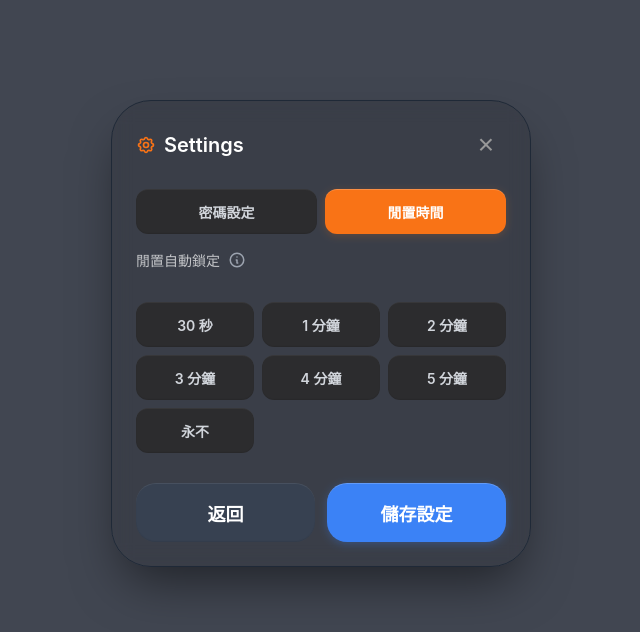
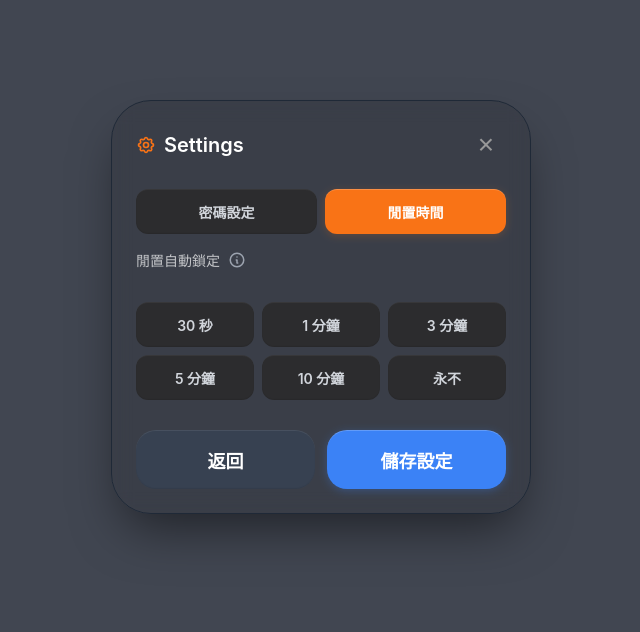
Before and after one commit to hulion/nextcalc, an Electron app: page settings.html in a window 1200 px wide. Both pictures are taken after a click on the button "閒置時間". Shown: the whole page, without its empty margins (279-919 px from the left). Drawn offline with Linux system fonts and the light colour scheme; no server answers.

Commit message:
feat: 調整閒置時間選項為 30秒/1分鐘/3分鐘/5分鐘/10分鐘/永不

```diff
--- a/settings.html
+++ b/settings.html
@@ -105,10 +105,9 @@
                 <div class="idle-options">
                     <div class="idle-option" data-value="30" onclick="selectIdleTime(30)">30 秒</div>
                     <div class="idle-option" data-value="60" onclick="selectIdleTime(60)">1 分鐘</div>
-                    <div class="idle-option" data-value="120" onclick="selectIdleTime(120)">2 分鐘</div>
                     <div class="idle-option" data-value="180" onclick="selectIdleTime(180)">3 分鐘</div>
-                    <div class="idle-option" data-value="240" onclick="selectIdleTime(240)">4 分鐘</div>
                     <div class="idle-option" data-value="300" onclick="selectIdleTime(300)">5 分鐘</div>
+                    <div class="idle-option" data-value="600" onclick="selectIdleTime(600)">10 分鐘</div>
                     <div class="idle-option" data-value="0" onclick="selectIdleTime(0)">永不</div>
                 </div>
             </div>
```
